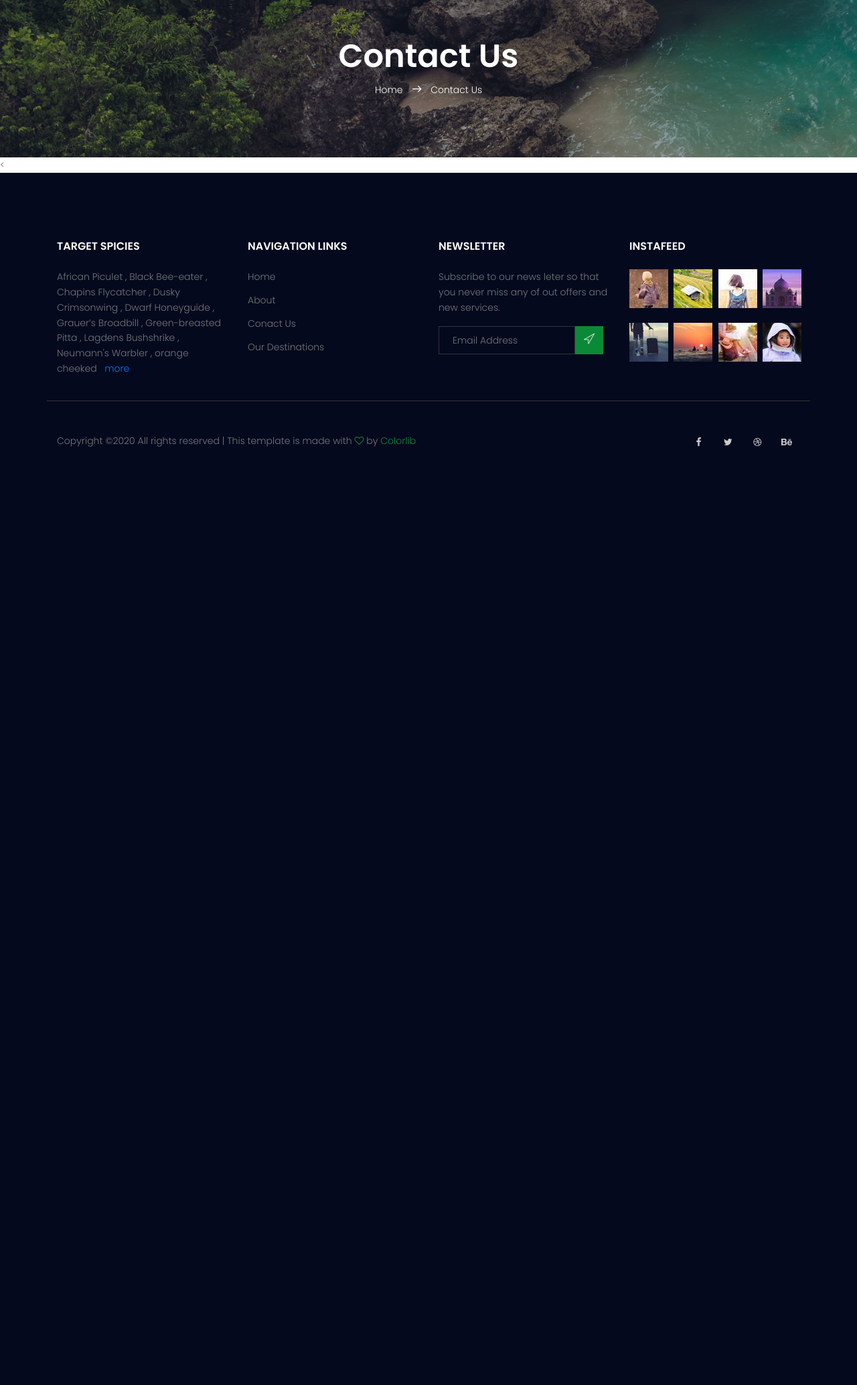
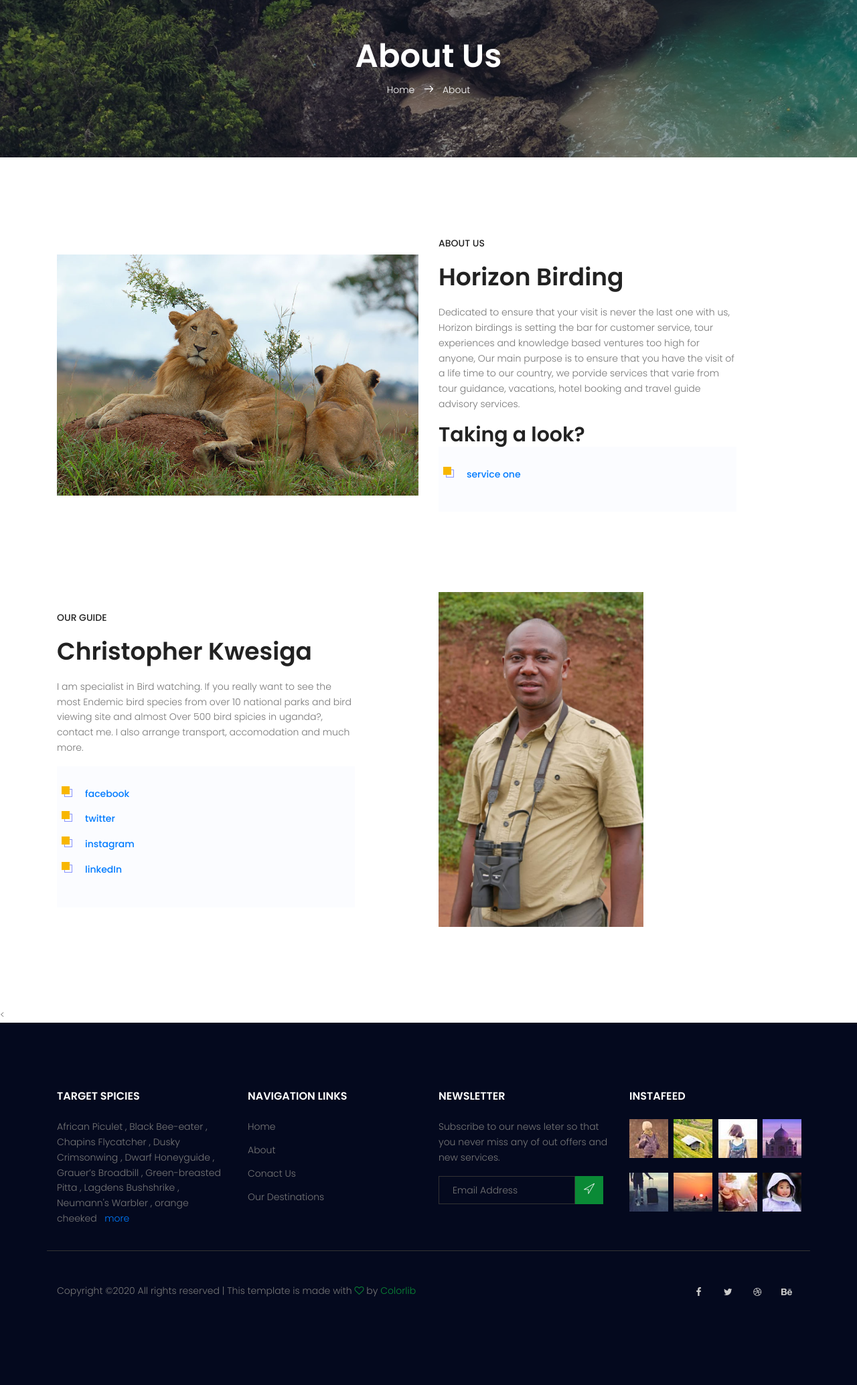
Before and after one commit to edmondsylar/hr, a PHP site: page /about.php in a window 1280 px wide. Shown: the part 105-2173 px from the top of the page at 67% size. Before the commit the page ends 772 px from the top, so only its background shows below. Run offline with PHP 8.4, Linux system fonts and the light colour scheme; some libraries are stand-ins or nearby versions.

Commit message:
completed project layout

```diff
--- a/about.php
+++ b/about.php
@@ -9,12 +9,63 @@
     <div class="row d-flex align-items-center justify-content-center">
       <div class="about-content col-lg-12">
         <h1 class="text-white">
-          Contact Us
+          About Us
         </h1>
-        <p class="text-white link-nav"><a href="index.php">Home </a>  <span class="lnr lnr-arrow-right"></span>  <a href="contact.html"> Contact Us</a></p>
+        <p class="text-white link-nav"><a href="index.php">Home </a>  <span class="lnr lnr-arrow-right"></span>  <a href="contact.html"> About</a></p>
       </div>
     </div>
   </div>
 </section>
 
+<section class="insurence-one-area section-gap">
+				<div class="container">
+					<div class="row align-items-center">
+						<div class="col-lg-6 insurence-left">
+							<img class="img-fluid img-one" src="assets/img/insurence/about.jpg" alt="">
+						</div>
+						<div class="col-lg-6 insurence-right">
+							<h6 class="text-uppercase">About Us</h6>
+							<h1>Horizon Birding</h1>
+							<p>
+                Dedicated to ensure that your visit is never the last one with us, Horizon birdings is setting the bar for customer service, tour experiences and knowledge based ventures too high for anyone, Our main purpose is to ensure that you have the visit of a life time to our country, we porvide services that varie from tour guidance, vacations, hotel booking and travel guide advisory services.
+              </p>
+              <h2>Taking a look?</h2>
+							<div class="list-wrap">
+								<ul>
+									<li> <a href="destinations.php">service one</a> </li>
+								</ul>
+							</div>
+						</div>
+					</div>
+				</div>
+      </section>
+
+
+      <section class="insurence-two-area pb-120">
+				<div class="container">
+					<div class="row align-items-center">
+						<div class="col-lg-6 insurence-left">
+							<h6 class="text-uppercase">Our Guide</h6>
+							<h1>Christopher Kwesiga</h1>
+							<p>
+              I am specialist in Bird watching. If you really want to see the most Endemic bird species from over 10 national parks and bird viewing site and almost Over 500 bird spicies in uganda?, contact me.
+              I also arrange transport, accomodation and much more.
+							</p>
+							<div class="list-wrap">
+								<ul>
+									<li> <a href="#">facebook</a> </li>
+									<li> <a href="#">twitter</a> </li>
+									<li> <a href="#">instagram</a> </li>
+									<li> <a href="#">linkedIn</a> </li>
+
+								</ul>
+							</div>
+						</div>
+						<div class="col-lg-6 insurence-right">
+							<img class="img-fluid img-two" src="assets/img/insurence/ChrisK1.jpeg" style="height: 500px; width: auto;" alt="">
+						</div>
+					</div>
+				</div>
+			</section>
+
 <<?php include_once "includes/footer.php" ?>
```
Also changed, not shown: contact.php (+59 -0 lines), assets/img/insurence/ChrisK1.jpeg (added), assets/img/insurence/about.jpg (added).
